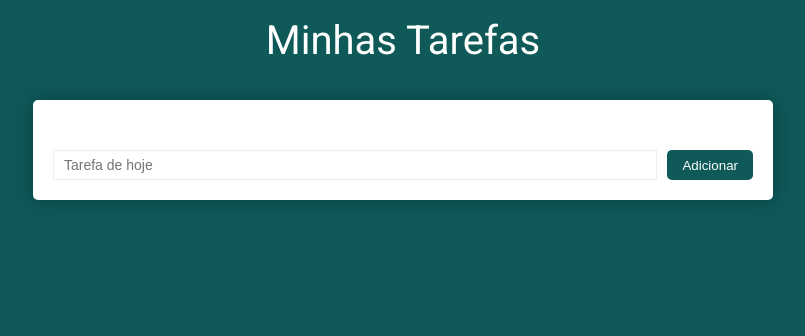
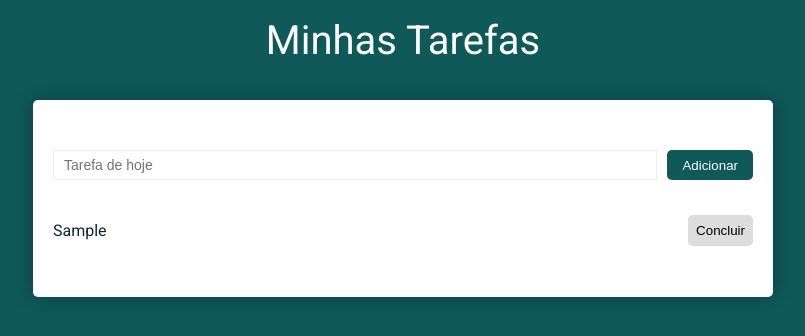
Before and after one commit to Leonardo-Selegar/lista-de-tarefas-vue, a Vue app: page / in a window 1280 px wide. Both pictures are taken after typing "Sample" into the empty fields and a click on the button "Adicionar". Shown: the top 336 px of the page, without its empty margins (237-1042 px from the left). Built offline with nearby package versions, Linux system fonts and the light colour scheme.

Commit message:
Renderizando a lista na tela e estlização

```diff
--- /dev/null
+++ b/src/components/Item.vue
@@ -0,0 +1,55 @@
+<template>
+  <div id="item">
+    <ul>
+      <li v-for="task in lista" :key="task.key">
+        <span>{{task.text}}</span>
+        <button>Concluir</button>
+      </li>
+
+    </ul>
+  </div>
+</template>
+
+<script>
+  export default {
+    name: 'Item-component',
+    props:[
+      'lista',
+    ],
+  }
+</script>
+
+<style scoped>
+  #item{
+    white-space: pre-wrap;
+    word-wrap: break-word;
+  }
+
+  ul{
+    list-style: none;
+    padding: 0;
+    margin-top: 20px;
+  }
+  ul li{
+    padding: 15px 0;
+    display: flex;
+    flex-direction: row;
+    align-items: center;
+    justify-content: space-between;
+  }
+  li:not(:first-child){
+    border-top: 1px solid #eee;
+  }
+  span{
+    color: #0d2636;
+  }
+  button{
+    cursor: pointer;
+    background: #ddd;
+    color: black;
+    border: none;
+    padding: 8px 8px;
+    outline: none;
+    border-radius: 5px;
+  }
+</style>
--- a/src/components/Task.vue
+++ b/src/components/Task.vue
@@ -8,12 +8,17 @@
       />
       <button type="submit">Adicionar</button>
     </form>
+    <Item :lista="tarefas"/>
   </div>
 </template>
 
 <script>
+import Item from './Item';
 export default {
   name: 'Task-Component',
+  components:{
+    Item,
+  },
   data(){
     return{
       tarefa: '',
```
